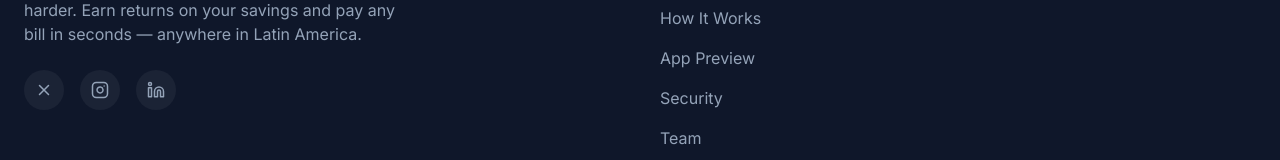
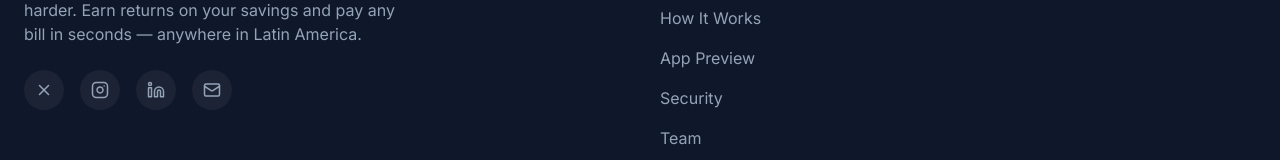
Before and after one commit to vhendala/vants-landing-page-nova, a React (Vite) app: page / in a window 1280 px wide. Shown: the part 6113-6273 px from the top of the page. Built offline with nearby package versions, Linux system fonts and the light colour scheme.

Commit message:
feat: change FAQ link to X, add Mail button in Footer

```diff
--- a/src/components/FAQ.tsx
+++ b/src/components/FAQ.tsx
@@ -75,7 +75,7 @@ export const FAQ = () => {
         >
           <p className="text-slate-400 text-sm">
             {f.stillQuestion}{' '}
-            <a href="mailto:hello@vants.xyz" className="text-[#6851FF] font-medium hover:underline underline-offset-4">
+            <a href="https://x.com/vantsapp" target="_blank" rel="noopener noreferrer" className="text-[#6851FF] font-medium hover:underline underline-offset-4">
               {f.talkToUs}
             </a>
           </p>
--- a/src/components/Footer.tsx
+++ b/src/components/Footer.tsx
@@ -1,4 +1,4 @@
-import { X, Linkedin, Instagram } from 'lucide-react';
+import { X, Linkedin, Instagram, Mail } from 'lucide-react';
 import { useLanguage } from '../context/LanguageContext';
 
 export const Footer = () => {
@@ -29,6 +29,10 @@ export const Footer = () => {
                 className="w-9 h-9 md:w-10 md:h-10 rounded-full bg-white/5 flex items-center justify-center text-slate-400 hover:bg-[#6851FF] hover:text-white transition-all">
                 <Linkedin size={16} className="md:w-[18px] md:h-[18px]" />
               </a>
+              <a href="mailto:hello@vants.xyz" target="_blank" rel="noopener noreferrer"
+                className="w-9 h-9 md:w-10 md:h-10 rounded-full bg-white/5 flex items-center justify-center text-slate-400 hover:bg-[#6851FF] hover:text-white transition-all">
+                <Mail size={16} className="md:w-[18px] md:h-[18px]" />
+              </a>
             </div>
           </div>
 
```
